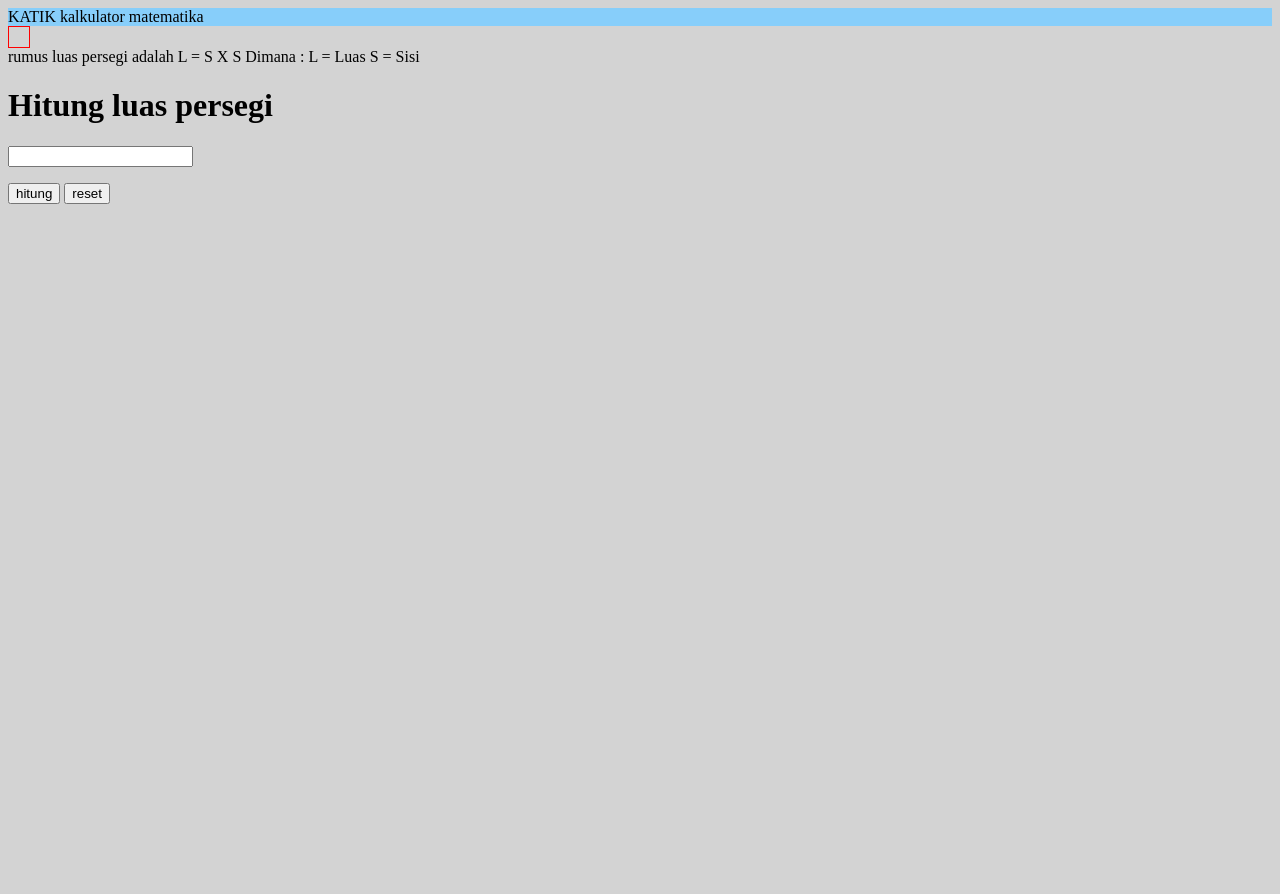
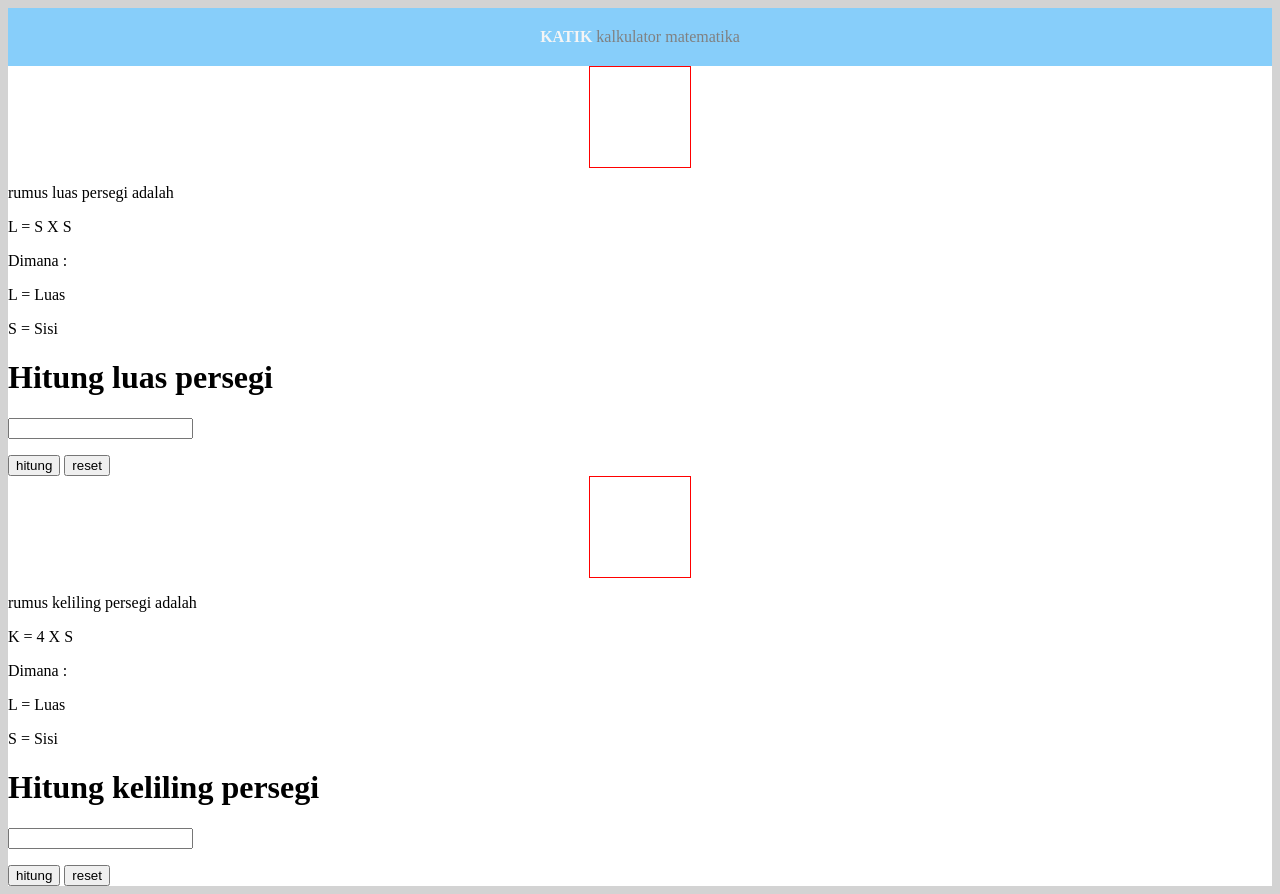
Before and after one commit to newmanranma/tugas, a plain HTML site: page tugas/index.html in a window 1280 px wide. Before the commit the page ends 800 px from the top, so only its background shows below. Drawn offline with Linux system fonts and the light colour scheme.

Commit message:
done, i think
i can't go to this branch from vscode so i uploaded it manually

```diff
--- a/tugas/index.html
+++ b/tugas/index.html
@@ -10,28 +10,64 @@
 </head>
 
 <body>
-    <header>KATIK kalkulator matematika</header>
+    <header><span class="title">KATIK</span> <span class="subtitle">kalkulator matematika</span></header>
     <main>
-        <div class="gambar"></div>
-        <div class=" rumus">
-            rumus luas persegi adalah
-            L = S X S
+        <div class="card">
+            <div class="figure">
+                <div class="gambar"></div>
+            </div>
 
-            Dimana :
-            L = Luas
-            S = Sisi
+            <div class=" rumus">
+                <p>rumus luas persegi adalah</p>
+                <p>L = S X S</p>
+                <p>Dimana :</p>
+                <p>L = Luas</p>
+                <p>S = Sisi</p>
+
+            </div>
+            <div>
+                <form>
+                    <h1>Hitung luas persegi</h1>
+                    <input id="sisi-luas" name="sisi-luas" required pattern="[0-9]+">
+                    <p id="rumus_luas"></p>
+                    <p id="perhitungan_luas"></p>
+                    <p id="output_luas"></p>
+                    <button type="submit" name="hitung-luas" onclick=hitung_luas(event)>hitung</button>
+                    <button name="reset_luas"onclick=reset_luas(event)>reset</button>
+                </form>
+            </div>
         </div>
-        <div>
-            <h1>Hitung luas persegi</h1>
-            <input name="sisi">
-            <p id="rumus luas"></p>
-            <p id="perhitungan luas"></p>
-            <p id="output luas"></p>
+        <div class="card">
+            <div class="figure">
+                <div class="gambar"></div>
+            </div>
 
-            <button name="hitung luas">hitung</button>
-            <button name="reset luas">reset</button>
+            <div class=" rumus">
+                <p>rumus keliling persegi adalah</p>
+                <p>K = 4 X S</p>
+                <p>Dimana :</p>
+                <p>L = Luas</p>
+                <p>S = Sisi</p>
+
+            </div>
+            <div>
+                <form>
+                    <h1>Hitung keliling persegi</h1>
+                    <input id="sisi-keliling" name="sisi-keliling" required>
+                    <p id="rumus_keliling"></p>
+                    <p id="perhitungan_keliling"></p>
+                    <p id="output_keliling"></p>
+
+                    <button type="submit" name="hitung-keliling" onclick="hitung_keliling(event)">hitung</button>
+                    <button  name="reset-keliling" onclick="reset_keliling()">reset</button>
+                </form>
+            </div>
         </div>
     </main>
+    <footer>
+
+    </footer>
+    <script src="script.js"></script>
 </body>
 
 </html>
--- a/tugas/script.js
+++ b/tugas/script.js
@@ -0,0 +1,34 @@
+function hitung_luas(event) {
+    event.preventDefault(); // Prevent form submission
+
+    var sisi_persegi = parseFloat(document.getElementById("sisi-luas").value);
+    var luas_persegi = sisi_persegi * sisi_persegi;
+
+    document.getElementById("output_luas").textContent = "luas dari persegi dengan panjang sisi " + sisi_persegi + " adalah : " + luas_persegi;
+    document.getElementById("perhitungan_luas").textContent = sisi_persegi + " X " + sisi_persegi;
+    document.getElementById("rumus_luas").textContent = "L = S X S";
+}
+
+
+function hitung_keliling(event) {
+    event.preventDefault(); // Prevent form submission
+
+    var sisi_persegi = parseFloat(document.getElementById("sisi-keliling").value);
+    var keliling_persegi = 4 * sisi_persegi;
+
+    document.getElementById("output_keliling").textContent = "keliling dari persegi dengan panjang sisi " + sisi_persegi + " adalah : " + keliling_persegi;
+    document.getElementById("perhitungan_keliling").textContent = "4 X " + sisi_persegi;
+    document.getElementById("rumus_keliling").textContent = "K = 4 X S";
+}
+
+function reset_luas() {
+    document.getElementById("output_luas").textContent = "";
+    document.getElementById("perhitungan_luas").textContent = "";
+    document.getElementById("rumus_luas").textContent = "";
+}
+
+function reset_keliling() {
+    document.getElementById("output_keliling").textContent = "";
+    document.getElementById("perhitungan_keliling").textContent = "";
+    document.getElementById("rumus_keliling").textContent = "";
+}
--- a/tugas/style.css
+++ b/tugas/style.css
@@ -1,11 +1,40 @@
-header{
+header {
     background-color: lightskyblue;
+    text-align: center;
+    padding: 20px  20px;
 }
-body{
+
+body {
     background-color: lightgray;
 }
-.gambar{
+.card{
+    background: white;
+}
+.gambar {
     border: 1px solid red;
-    height:  20px;
-    width: 20px;
+    height: 100px;
+    width: 100px;
 }
+
+.title {
+    font-weight: bold;
+    color: whitesmoke;
+}
+
+.subtitle {
+    font-weight: small;
+    color: gray;
+}
+
+.figure {
+    min-height: 20%;
+    display: flex;
+    justify-content: center;
+    align-items: center;
+}
+
+.input {
+    width: 100%;
+    box-sizing: border-box;
+    padding: 5px;
+}
```
